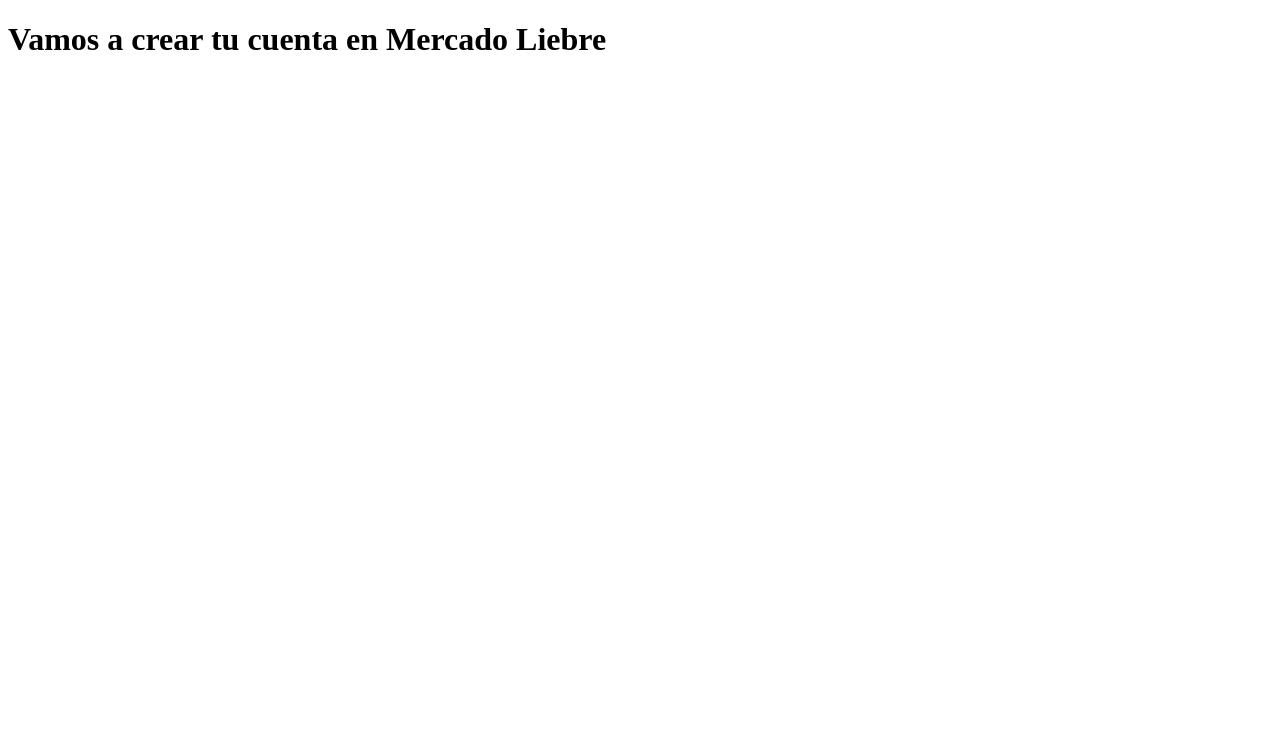
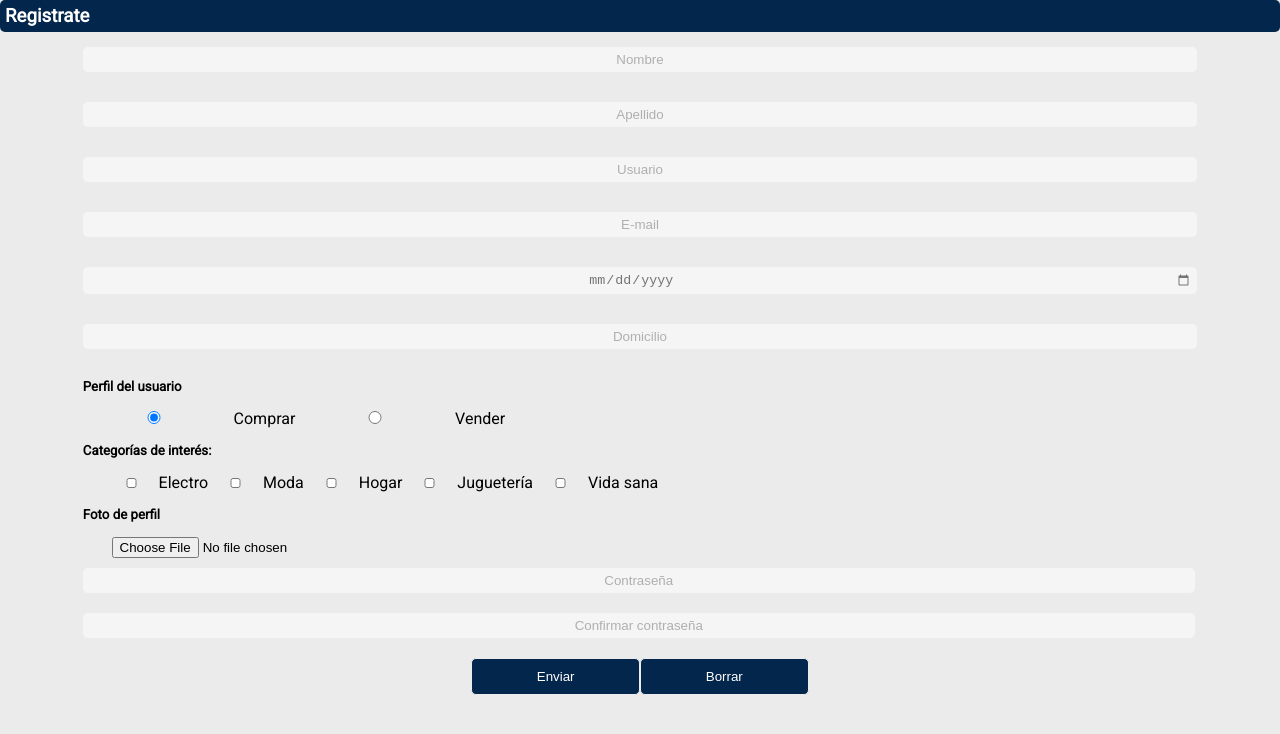
Before and after one commit to Nicoofla/mercado_liebre_maquetado, a website: page views/creaTuCuenta.html in a window 1280 px wide. Drawn offline with Linux system fonts and the light colour scheme.

Commit message:
agrego formularios

```diff
--- a/app.js
+++ b/app.js
@@ -9,7 +9,7 @@
 app.get("/",(req,res) => res.sendFile(path.join(__dirname,"views", "home.html")))
 app.get("/ayuda",(req,res) => res.sendFile(path.join(__dirname,"views", "ayuda.html")))
 app.get("/creaTuCuenta",(req,res) => res.sendFile(path.join(__dirname,"views", "creaTuCuenta.html")))
-app.get("/ingresa",(req,res) => res.sendFile(path.join(__dirname,"views", "ingresa.html")))
+app.get("/login",(req,res) => res.sendFile(path.join(__dirname,"views", "login.html")))
 app.get("/misCompras",(req,res) => res.sendFile(path.join(__dirname,"views", "misCompras.html")))
 app.get("/tiendasOficiales",(req,res) => res.sendFile(path.join(__dirname,"views", "tiendasOficiales.html")))
 app.get("/vender",(req,res) => res.sendFile(path.join(__dirname,"views", "vender.html")))
--- a/public/css/creaTuCuenta.css
+++ b/public/css/creaTuCuenta.css
@@ -0,0 +1,244 @@
+*{
+    padding: 0%;
+    margin: 0%;
+    border: none;
+}
+
+body{
+    background-color:#ebebeb ;
+    align-items: center;
+}
+h3{
+    background-color: #03264C;
+    color: #fff;
+    width: 100%;
+    text-align: center;
+}
+.datos{
+    display: flex;
+    flex-wrap: wrap;
+    justify-content: center;
+}
+.datos input{
+    width: 90%;
+    margin: 15px 5px;
+    padding: 5px;
+    border-radius: 5px;
+    opacity: 0.5;
+}
+/* perfil */
+
+h5{
+    width: 90%;
+    display: flex;
+    margin-left: 4%;
+}
+.perfil__comprar--vender{
+    width: 90%;
+
+    display: inline-block;
+}
+.perfil__comprar--vender input{
+    width: 15%;
+    margin: 20px 0px;
+}
+.perfil__comprar--vender label{
+    width: 24%;
+    margin: 20px 0px;
+}
+
+/* categorias de interes */
+
+.categorias-de-interes{
+    display: flex;
+    flex-direction: row;
+    justify-content: flex-start;
+    align-items: center;
+    flex-wrap: wrap;
+}
+.categorias-de-interes input{
+   width: 25%;
+   height: 10px;
+   margin: 3% 0%;
+}
+.categorias-de-interes label{
+    width: 55%;
+    margin: 3% 0%;
+}
+/* foto de perfil */
+
+.foto-de-perfil h5{
+    width: 100%;
+    margin: 4%;
+}
+.foto-de-perfil input{
+    width: 90%;
+    display: flex;
+    justify-content: center;
+    margin-left: 3%;
+}
+/* contraseña */
+
+.contraseña input{
+    width: 90%;
+    padding: 5px;
+    margin: 10px 5px;
+    margin-left: 3%;
+    border-radius: 5px;
+    opacity: 0.5;
+}
+/* botones */
+.button{
+    display: flex;
+    justify-content:space-around;
+}
+.button input{
+    width: 30%;
+    padding: 2%;
+    border: #ebebeb solid 1px;
+    border-radius: 5px;
+    background-color: #03264C;
+    color: #fff;
+}
+
+/* -------------------------------------------------------------------- */
+/*------------------------- tablet -------------------------------------*/
+/* -------------------------------------------------------------------- */
+@media (min-width: 365px){
+
+    *{
+        padding: 0%;
+        margin: 0%;
+    }
+body{
+    width: 100%;
+    /* padding: 2%; */
+}
+h3{width: 100%;
+    border-radius: 5px;
+    height: auto;
+    padding: 5px;
+    text-align: start;
+}
+.datos{
+    width: 100%;
+}
+.datos input{
+    text-align: center;
+    width: 100%;
+}
+h5{
+    width: 100%;
+    margin: 15px 5px;
+}
+.categorias-de-interes{
+    display: flex;
+    flex-wrap: wrap;
+
+    margin-left: 2.3%;
+}
+.perfil__comprar--vender input{
+    margin: 0%;
+}
+
+.categorias-de-interes input{
+    width: 7%;
+    margin: 0px;
+}
+.categorias-de-interes label{
+width: auto;
+margin: 1%;
+}
+.foto-de-perfil h5{
+    margin: 15px 5px;
+}
+.contraseña input{
+    width: 95%;
+    margin: 10px 5px;
+    text-align: center;
+
+}
+.button{
+    justify-content: center;
+}
+.button input{
+    width: 15%;
+    padding: 10px;
+ margin-top: 10px;
+}
+
+
+
+
+
+
+}
+
+/* -------------------------------------------------------------------- */
+/*------------------------- desktop -------------------------------------*/
+/* -------------------------------------------------------------------- */
+@media (min-width:769px){
+    *{
+        padding: 0%;
+        margin: 0%;
+    }
+body{
+    width: 100%;
+    /* padding: 10%; */
+}
+h3{width: 100%;
+    border-radius: 5px;
+    height: auto;
+    padding: 5px;
+    text-align: start;
+}
+.datos{
+    width: 100%;
+}
+.datos input{
+    text-align: center;
+    width: 100%;
+}
+h5{
+    width: 100%;
+    margin: 15px 5px;
+}
+.categorias-de-interes{
+    display: flex;
+    flex-wrap: wrap;
+    align-items: center;
+    align-content: flex-end;
+    margin-left: 2.3%;
+}
+.perfil__comprar--vender input{
+    margin: 0%;
+}
+
+.categorias-de-interes input{
+    width: 5%;
+    margin: 0px;
+}
+.categorias-de-interes label{
+width: auto;
+margin: 0%;
+}
+.foto-de-perfil h5{
+    margin: 15px 5px;
+}
+.contraseña input{
+    width: 98%;
+    margin: 10px 5px;
+    text-align: center;
+
+}
+.button{
+    justify-content: center;
+}
+.button input{
+    width: 15%;
+    padding: 10px;
+ margin-top: 10px;
+}
+
+
+}
--- a/public/css/header.css
+++ b/public/css/header.css
@@ -23,12 +23,13 @@
     gap: 2px;
 
 }
-input{
+.formuladio-de-busqueda input{
 
-    width: 170px;
-    font-size: 12px;
-    padding: 2.5px;
+width: 170px;
 
+font-size: 12px;
+
+padding: 2.5px;
 }
 button{
     display: flex;
@@ -107,6 +108,7 @@
 @media (min-width: 361px){
 
     /* main*/
+
     .logo-de-la-compañia{
         height: 4.2rem;
         margin-top: 20px;
--- /dev/null
+++ b/public/css/login.css
@@ -0,0 +1,17 @@
+main{
+    padding: 5%;
+}
+.login{
+    display: flex;
+    flex-wrap: wrap;
+}
+.login input{
+    width: 100%;
+    margin: 15px;
+    padding: 10px;
+    border-radius: 5px;
+}
+.boton__enviar{
+    background-color:#1259c3;
+    color: #fff;
+}
--- a/public/css/styles.css
+++ b/public/css/styles.css
@@ -2,3 +2,5 @@
 @import "/css/header.css";
 @import "/css/home.css";
 @import "/css/general.css";
+@import "/css/creaTuCuenta.css";
+@import "/css/login.css";
--- a/views/creaTuCuenta.html
+++ b/views/creaTuCuenta.html
@@ -1,11 +1,78 @@
 <!DOCTYPE html>
-<html lang="en">
+<html lang="es">
+
 <head>
     <meta charset="UTF-8">
     <meta name="viewport" content="width=device-width, initial-scale=1.0">
-    <title>Crea tu Cuenta</title>
+    <link rel="stylesheet" href="/css/styles.css" type="text/css">
+    <title>Crear cuenta</title>
 </head>
+
 <body>
-    <h1>Vamos a crear tu cuenta en Mercado Liebre</h1>
+<h3>Registrate</h3>
+    <form>
+        <div class="datos">
+
+            <label for="nombre"></label>
+            <input type="text" placeholder="Nombre" id="nombre" name="nombre" required pattern="[A-Za-z]{2,}">
+
+            <label for="apellido"></label>
+            <input type="text" placeholder="Apellido" id="apellido" name="apellido" required pattern="[A-Za-z]{2,}">
+
+            <label for="usuario"></label>
+            <input type="text" placeholder="Usuario" id="usuario" name="usuario" required>
+
+            <label for="email"></label>
+            <input type="email" placeholder="E-mail" id="email" name="email" required>
+
+            <label for="fecha_nacimiento"></label>
+            <input type="date" id="fecha_nacimiento" name="fecha_nacimiento" required>
+
+            <label for="domicilio"></label>
+            <input type="text" placeholder="Domicilio" id="domicilio" name="domicilio" required>
+        </div>
+        <h5 class="perfil">Perfil del usuario</h5>
+
+            <div class="perfil__comprar--vender">
+                <input type="radio" id="comprar" name="perfil" value="comprar" checked>
+                <label for="comprar">Comprar</label>
+                <input type="radio" id="vender" name="perfil" value="vender">
+                <label for="vender">Vender</label>
+            </div>
+
+            <h5>Categorías de interés:</h5>
+        <div class="categorias-de-interes">
+            <input type="checkbox" id="electro" name="categorias" value="electro">
+            <label for="electro">Electro</label>
+            <input type="checkbox" id="moda" name="categorias" value="moda">
+            <label for="moda">Moda</label>
+            <input type="checkbox" id="hogar" name="categorias" value="hogar">
+            <label for="hogar">Hogar</label><br>
+            <input type="checkbox" id="jugueteria" name="categorias" value="jugueteria">
+            <label for="jugueteria">Juguetería</label>
+            <input type="checkbox" id="vida_sana" name="categorias" value="vida_sana">
+            <label for="vida_sana">Vida sana</label>
+        </div>
+    <div class="foto-de-perfil">
+        <h5>Foto de perfil</h5>
+        <input type="file" id="foto" name="foto" accept="image/*" required>
+    </div>
+        <div class="contraseña">
+            <label for="contraseña"></label>
+            <input type="password" placeholder="Contraseña" id="contraseña" name="contraseña" required>
+
+            <label for="confirmar_contraseña"></label>
+            <input type="password" placeholder="Confirmar contraseña" id="confirmar_contraseña"
+                name="confirmar_contraseña" required>
+        </div>
+
+        <div class="button">
+            <input type="submit" value="Enviar">
+            <input type="reset" value="Borrar">
+        </div>
+
+    </form>
+
 </body>
+
 </html>
```
Also changed, not shown: views/home.html (+2 -2 lines), views/ingresar.html (deleted, +0 -11 lines), views/login.html (added, +101 -0 lines), public/css/ingresar.css (deleted).
